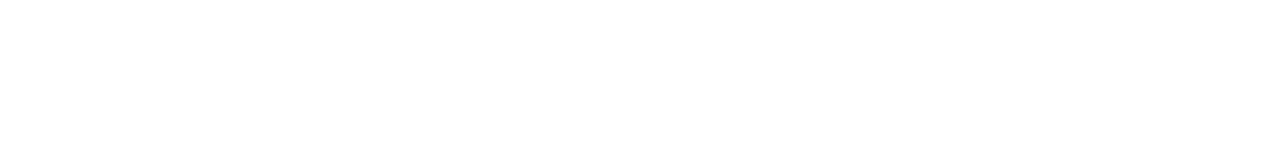
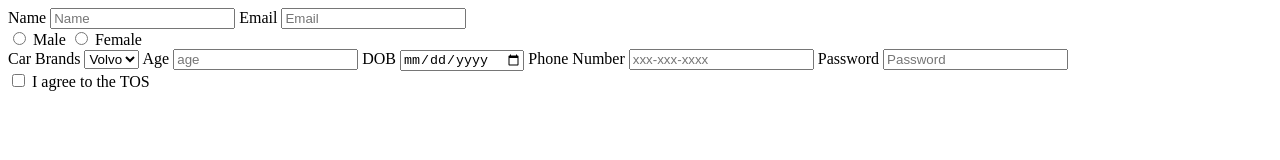
Before and after one commit to acciojob/signup-form-car-iftikarjahan, a website: page main.html in a window 1280 px wide. Drawn offline with Linux system fonts and the light colour scheme.

Commit message:
created a submission

```diff
--- a/main.html
+++ b/main.html
@@ -7,6 +7,32 @@
 </head>
 
 <body>
+	<form method="post">
+		<label for="name">Name</label>
+		<input id="name" type="text" required placeholder="Name"/>
+		<label for="email">Email</label>
+		<input id="email" type="email" required placeholder="Email"/><br>
+		<input type="radio" required id="gender_m" name="gender" value="male"/>
+		<label for="gender_m">Male</label>
+		<input type="radio" required id="gender_f" name="gender" value="female"/>
+		<label for="gender_f">Female</label><br>
+		<label for="cars">Car Brands</label>
+		<select id="cars" name="cars" required>
+			<option value="Volvo">Volvo</option>
+			<option value="BMW">BMW</option>
+			<option value="Audi">Audi</option>
+		</select>
+		<label for="age">Age</label>
+		<input id="age" required type="number" placeholder="age" name="age"/>
+		<label for="dob">DOB</label>
+		<input id="dob" required type="date" name="dob"/>
+		<label for="tel">Phone Number</label>
+		<input id="tel" type="tel" placeholder="xxx-xxx-xxxx" name="tel"/>
+		<label for="password">Password</label>
+		<input id="password" required type="password" name="password" placeholder="Password"/><br>
+		<input id="tos" required type="checkbox" name="checkbox" value="agree"/>
+		<label for="tos">I agree to the TOS</label>
+	</form>
 	<!-- the entire body must be written by student -->
     <script type="text/javascript" src="./script.js">
 </script>
```
